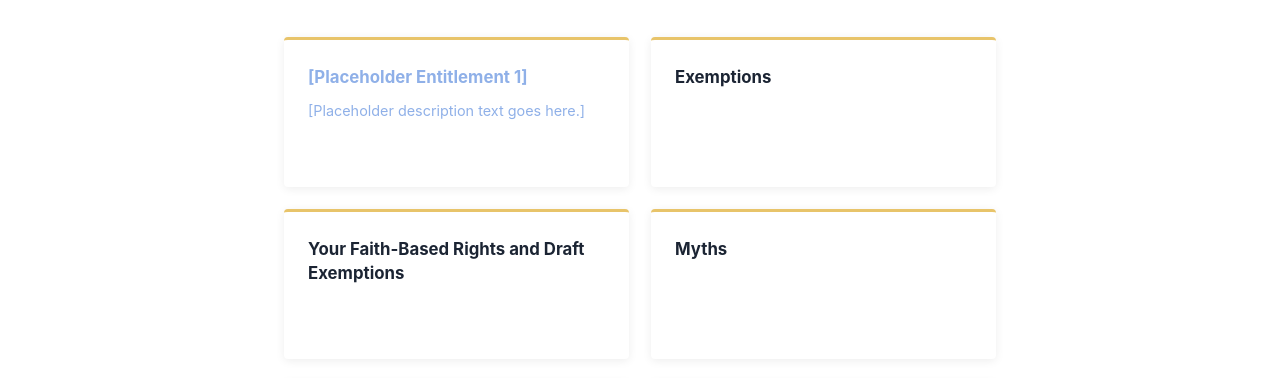
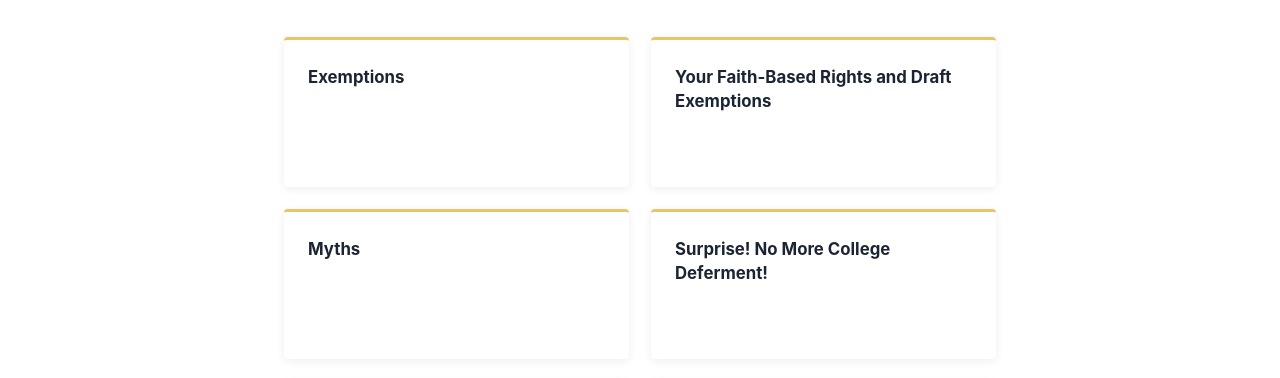
Before and after one commit to thompsoncorral/ExemptionClaims, a plain HTML site: page index.html in a window 1280 px wide. Shown: the part 704-1082 px from the top of the page. Drawn offline with Linux system fonts and the light colour scheme.

Commit message:
Remove placeholder Entitlement 1 card from main page
Removed placeholder card for entitlement 1 from the section.

```diff
--- a/index.html
+++ b/index.html
@@ -66,10 +66,6 @@
         <p class="section-intro">[Placeholder intro paragraph explaining, in plain language, why this section matters to the reader.]</p>
 
         <div class="cards">
-          <a class="card placeholder" href="pages/entitlement-1.html">
-            <h3>[Placeholder Entitlement 1]</h3>
-            <p>[Placeholder description text goes here.]</p>
-          </a>
           <a class="card" href="pages/exemptions.html">
             <h3>Exemptions</h3>
           </a>
```
